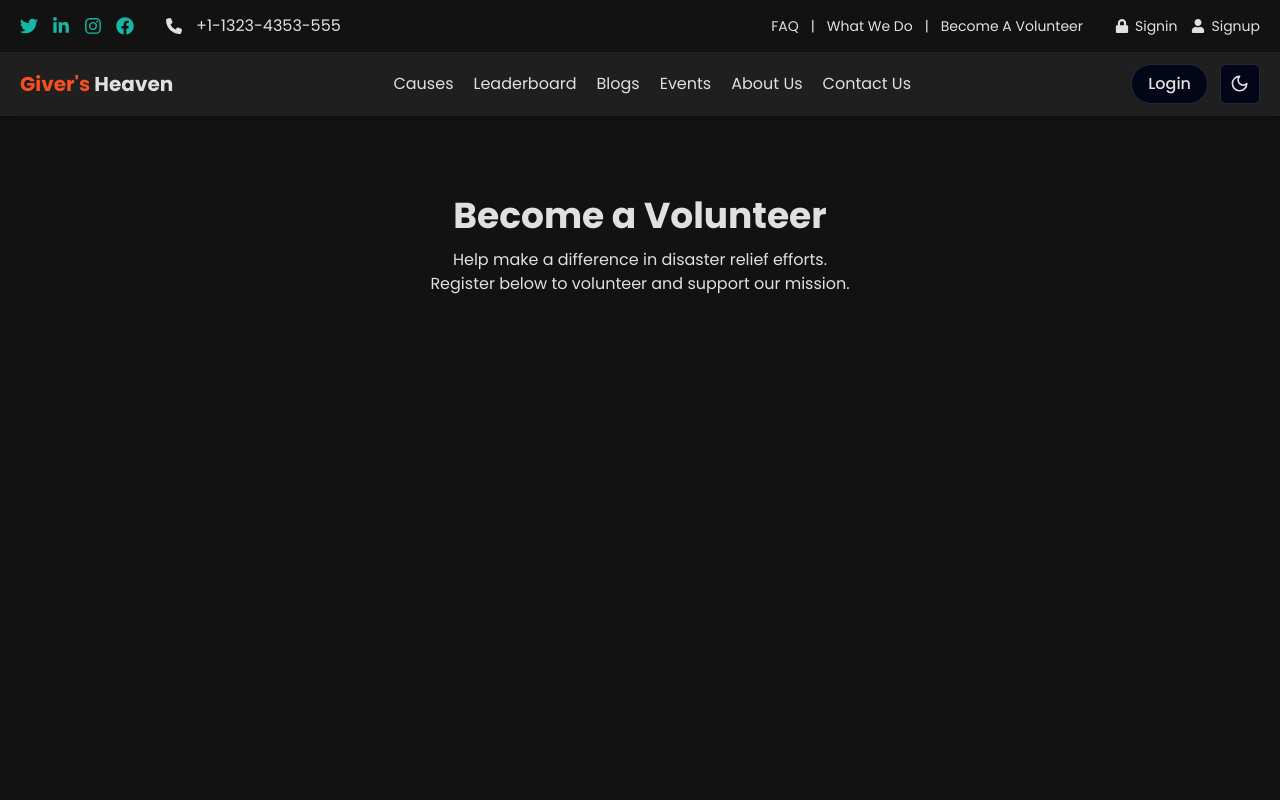
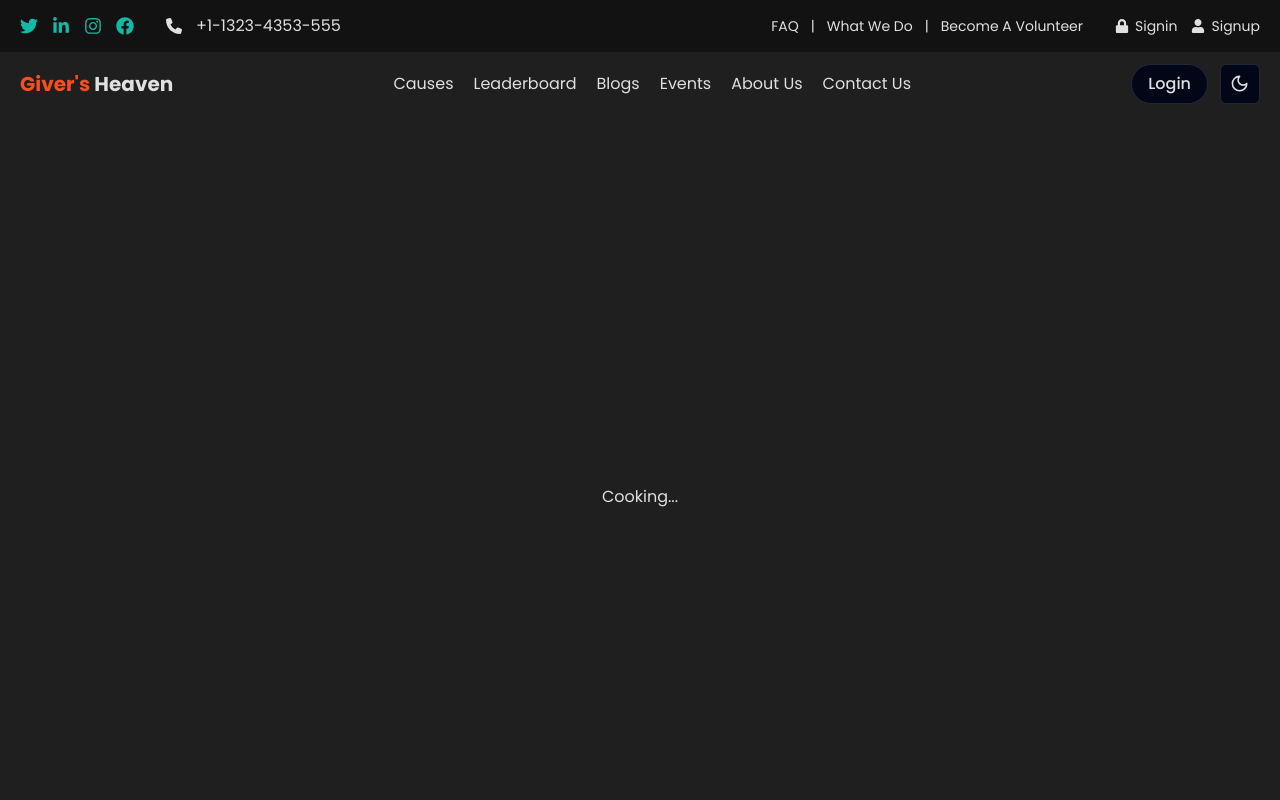
Before and after one commit to iibrahim70/donatix-client, a React (Vite) app: page /about-us in a window 1280 px wide. Shown: the top 800 px of the page. Built offline with nearby package versions, Linux system fonts and the light colour scheme.

Commit message:
:hammer: update blogs page

```diff
--- a/src/pages/AboutUs.tsx
+++ b/src/pages/AboutUs.tsx
@@ -1,14 +1,8 @@
 const AboutUs = () => {
   return (
-    <main className="dark:bg-light-black py-20 min-h-[calc(100dvh-64px)]">
-      <div className="section-wrapper space-y-10">
-        <div className="text-center space-y-3">
-          <h3>Become a Volunteer</h3>
-          <p>
-            Help make a difference in disaster relief efforts. <br />
-            Register below to volunteer and support our mission.
-          </p>
-        </div>
+    <main className="bg-light-pearl dark:bg-midnight-slate py-10">
+      <div className="min-h-[calc(100dvh-112px)] section-wrapper flex items-center justify-center">
+        <p className="animate-bounce">Cooking...</p>
       </div>
     </main>
   );
--- a/src/pages/Blogs.tsx
+++ b/src/pages/Blogs.tsx
@@ -1,5 +1,17 @@
+import data from "@/assets/json/blogs.json";
+import BlogCard from "@/components/cards/BlogCard";
+import { IBlog } from "@/types";
+
 const Blogs = () => {
-  return <main>Blogs</main>;
+  return (
+    <main className="bg-light-pearl dark:bg-midnight-slate py-10">
+      <div className="section-wrapper grid grid-cols-1 md:grid-cols-2 lg:grid-cols-3 xl:grid-cols-4 gap-5">
+        {data?.map((item: IBlog) => (
+          <BlogCard data={item} />
+        ))}
+      </div>
+    </main>
+  );
 };
 
 export default Blogs;
--- a/src/pages/ContactUs.tsx
+++ b/src/pages/ContactUs.tsx
@@ -1,5 +1,11 @@
 const ContactUs = () => {
-  return <main>ContactUs</main>;
+  return (
+    <main className="bg-light-pearl dark:bg-midnight-slate py-10">
+      <div className="min-h-[calc(100dvh-112px)] section-wrapper flex items-center justify-center">
+        <p className="animate-bounce">Cooking...</p>
+      </div>
+    </main>
+  );
 };
 
 export default ContactUs;
--- a/src/pages/Events.tsx
+++ b/src/pages/Events.tsx
@@ -1,5 +1,11 @@
 const Events = () => {
-  return <main>Events</main>;
+  return (
+    <main className="bg-light-pearl dark:bg-midnight-slate py-10">
+      <div className="min-h-[calc(100dvh-112px)] section-wrapper flex items-center justify-center">
+        <p className="animate-bounce">Cooking...</p>
+      </div>
+    </main>
+  );
 };
 
 export default Events;
```
